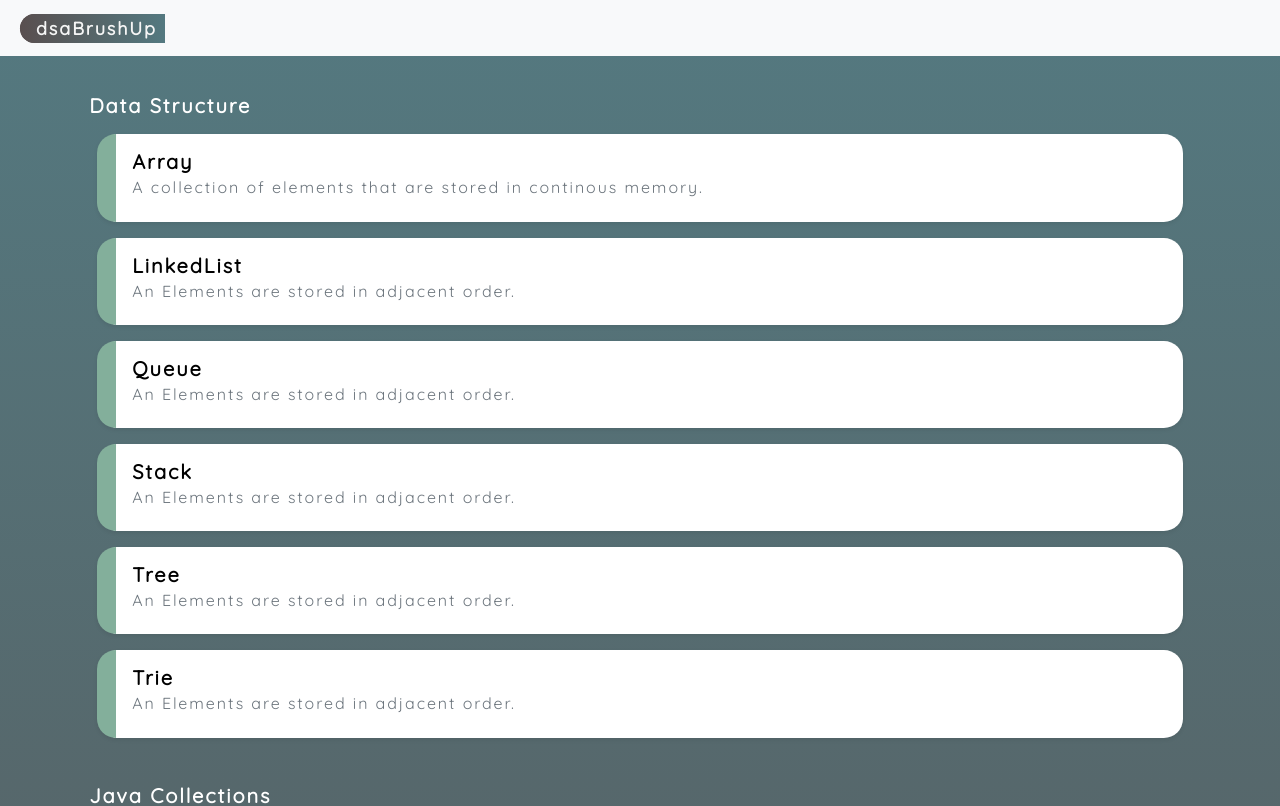
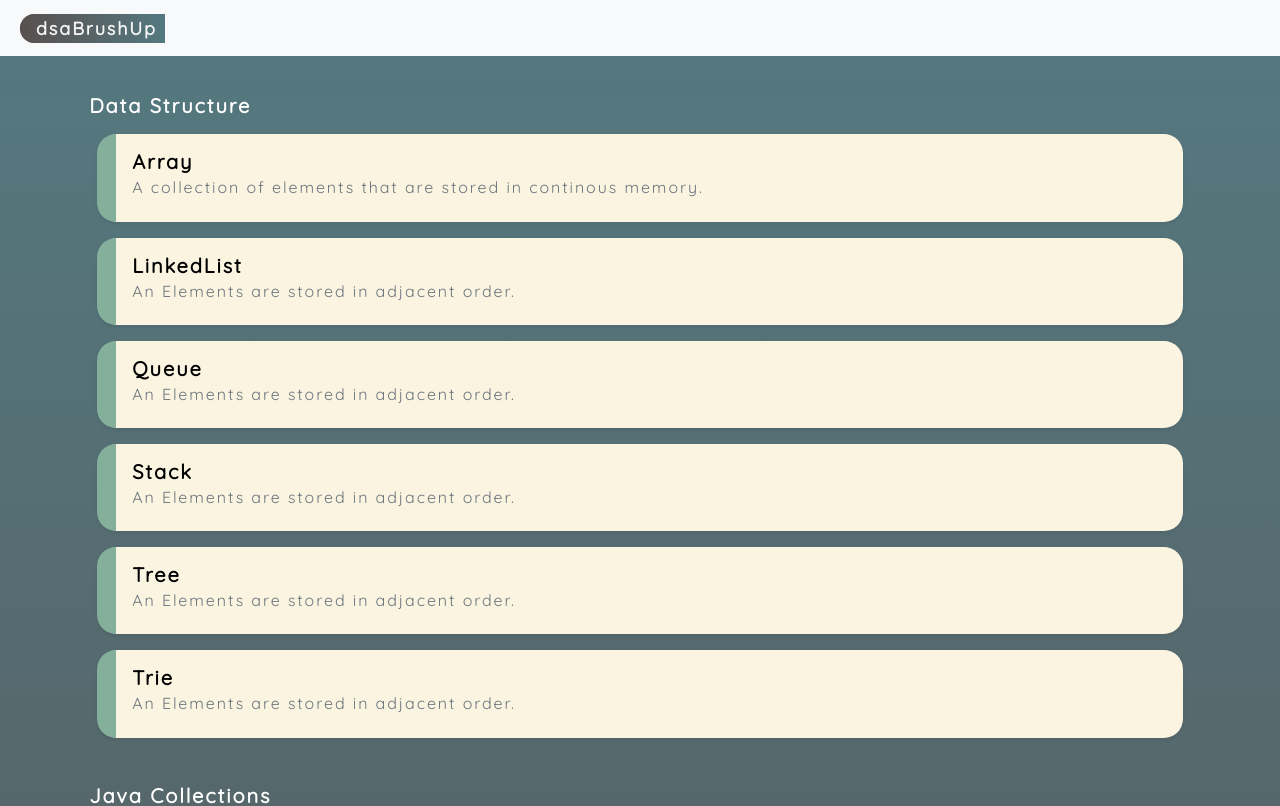
Before and after one commit to yousuf1997/DSA-Brushup-Site, an Angular app: page /content in a window 1280 px wide. Shown: the top 806 px of the page. Built offline with nearby package versions, Linux system fonts and the light colour scheme.

Commit message:
card bg color experiement

```diff
--- a/src/app/content-viwer/content-viwer.component.html
+++ b/src/app/content-viwer/content-viwer.component.html
@@ -23,11 +23,11 @@
                         </div>
                       </div>
 
-                      <div style="font-weight: bolder;">Conceptual illusration of Array
+                      <!-- <div style="font-weight: bolder;">Conceptual illusration of Array
                         <div>
                           <img class="img-fluid" src="../../assets/images/array_drawing.PNG">
                         </div>
-                      </div>
+                      </div> -->
 
                       <div style="font-weight: bolder;">Advantages of Array
                             <ul style="font-weight: lighter; ">
--- a/src/app/content-viwer/content-viwer.component.scss
+++ b/src/app/content-viwer/content-viwer.component.scss
@@ -24,3 +24,7 @@
 p {
   letter-spacing: 0em;
 }
+
+.card{
+  background-color: #FAF4E1;
+}
--- a/src/app/content/content.component.html
+++ b/src/app/content/content.component.html
@@ -1,6 +1,4 @@
 <div class="container base-font" style="padding-top: 1em;">
-
-
   <div class="row">
 
     <div class="col" style="padding: 1em;">
--- a/src/app/content/content.component.scss
+++ b/src/app/content/content.component.scss
@@ -8,4 +8,5 @@
         transform: scale(1.09);
         border-left-color: #f8d591;
     }
+    background-color: #FAF4E1;
 }
```
